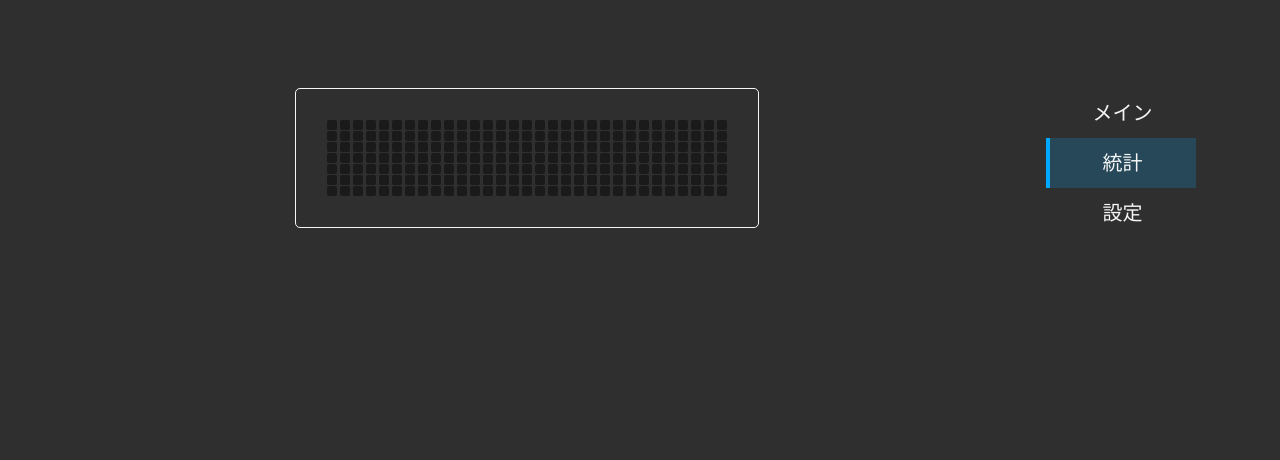
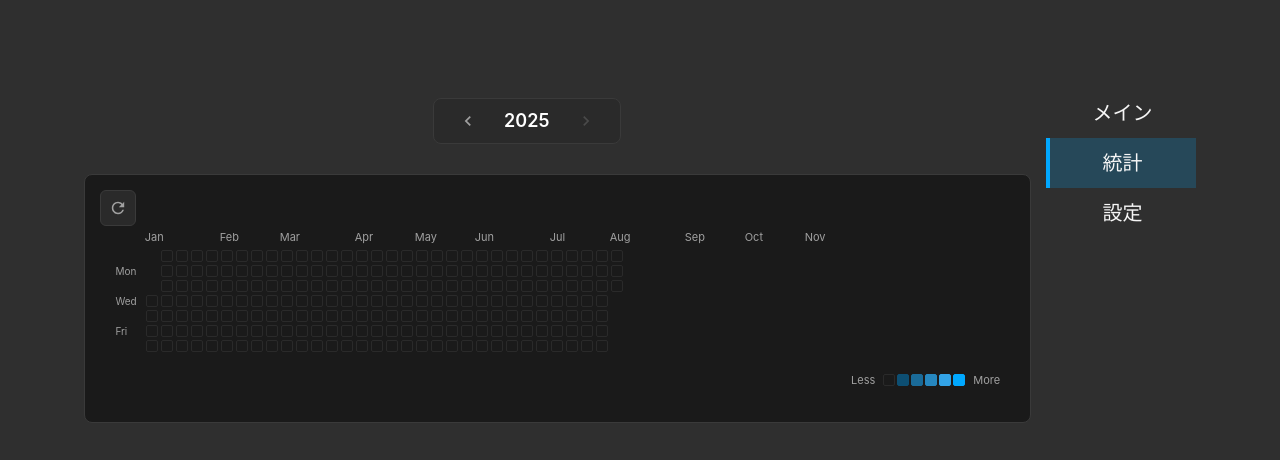
Before and after one commit to oorur1/key-display, a React (Vite) app: page / in a window 1280 px wide. Both pictures are taken after a click on the element "統計". Shown: the top 460 px of the page. Built offline with nearby package versions, Linux system fonts and the light colour scheme.

Commit message:
[add] contribution gridを作成

```diff
--- a/package.json
+++ b/package.json
@@ -14,7 +14,8 @@
     "@tauri-apps/plugin-opener": "^2",
     "dayjs": "^1.11.18",
     "react": "^19.1.0",
-    "react-dom": "^19.1.0"
+    "react-dom": "^19.1.0",
+    "react-icons": "^5.5.0"
   },
   "devDependencies": {
     "@tauri-apps/cli": "^2",
--- a/src/components/Stats.css
+++ b/src/components/Stats.css
@@ -1,20 +1,162 @@
-.heatmap-container {
-  display: inline-flex;
-  align-items: center;
-  border: solid 1px;
-  border-radius: 5px;
-  padding: 30px;
-  overflow: auto;
-  width: fit-content;
-  max-width: 90%;
+.stats-wrapper {
+  display: flex;
+  flex-direction: column;
+  gap: 20px;
+  width: 100%;
+  max-width: 1200px;
+  margin: 0 auto;
 }
 
+/* ヘッダー部分（年選択） */
+.stats-header {
+  display: flex;
+  justify-content: center;
+  align-items: center;
+  padding: 10px 0;
+}
+
+.year-selector {
+  display: flex;
+  align-items: center;
+  gap: 15px;
+  background-color: #2a2a2a;
+  border-radius: 8px;
+  padding: 8px 20px;
+  border: 1px solid #3a3a3a;
+}
+
+.year-text {
+  font-size: 18px;
+  font-weight: 600;
+  color: #ffffff;
+  min-width: 60px;
+  text-align: center;
+}
+
+.year-button {
+  background: transparent;
+  border: none;
+  color: #a0a0a0;
+  cursor: pointer;
+  padding: 4px;
+  display: flex;
+  align-items: center;
+  justify-content: center;
+  border-radius: 4px;
+  transition: all 0.2s ease;
+}
+
+.year-button:hover:not(:disabled) {
+  color: #00a8ff;
+  background-color: #3a3a3a;
+}
+
+.year-button:disabled {
+  color: #4a4a4a;
+  cursor: not-allowed;
+}
+
+.heatmap-container {
+  position: relative;
+  display: flex;
+  flex-direction: column;
+  align-items: flex-start;
+  border: solid 1px #3a3a3a;
+  border-radius: 8px;
+  padding: 50px 30px 30px 30px;
+  overflow-x: auto;
+  overflow-y: hidden;
+  background-color: #1a1a1a;
+  width: 100%;
+}
+
+/* 更新ボタン */
+.refresh-button {
+  position: absolute;
+  top: 15px;
+  left: 15px;
+  background-color: #2a2a2a;
+  border: 1px solid #3a3a3a;
+  border-radius: 6px;
+  padding: 8px;
+  cursor: pointer;
+  display: flex;
+  align-items: center;
+  justify-content: center;
+  color: #a0a0a0;
+  transition: all 0.2s ease;
+  z-index: 10;
+}
+
+.refresh-button:hover:not(:disabled) {
+  background-color: #3a3a3a;
+  color: #00a8ff;
+  border-color: #00a8ff;
+}
+
+.refresh-button:disabled {
+  cursor: not-allowed;
+  opacity: 0.5;
+}
+
+.refresh-button .spinning {
+  animation: spin 1s linear infinite;
+}
+
+@keyframes spin {
+  from {
+    transform: rotate(0deg);
+  }
+
+  to {
+    transform: rotate(360deg);
+  }
+}
+
+.month-label {
+  font-size: 11px;
+  color: #a0a0a0;
+  text-align: left;
+  flex-shrink: 0;
+}
+
+.heatmap-content {
+  display: flex;
+  gap: 8px;
+}
+
+.weekday-labels {
+  display: flex;
+  flex-direction: column;
+  gap: 1px;
+  justify-content: space-around;
+  padding-top: 24px;
+}
+
+.weekday-label {
+  font-size: 10px;
+  color: #a0a0a0;
+  height: 10px;
+  display: flex;
+  align-items: center;
+  margin: 1px 0;
+  min-width: 20px;
+}
+
+/* グリッド */
 .contribution-grid {
   display: flex;
   gap: 1px;
 }
 
+.contribution-month {
+  display: flex;
+  gap: 1px;
+}
+
 .contribution-week {
+  display: flex;
+  flex-direction: column;
   gap: 1px;
 }
 
@@ -22,30 +164,107 @@
   width: 10px;
   height: 10px;
   border-radius: 2px;
-  margin: 1px
+  margin: 1px;
+  transition: all 0.2s ease;
+  cursor: pointer;
 }
 
+.contribution-day:not(.empty):hover {
+  transform: scale(1.3);
+  border: 1px solid #00a8ff;
+  z-index: 1;
+}
+
+.contribution-day.empty {
+  background-color: transparent;
+  cursor: default;
+  border: 1px solid transparent;
+}
+
+/* レベル色定義 */
 .level-0 {
   background-color: #1a1a1a;
+  border: 1px solid #2a2a2a;
 }
 
 .level-1 {
   background-color: #0d4f73;
-
+  border: 1px solid #0d4f73;
 }
 
 .level-2 {
   background-color: #1a6b99;
+  border: 1px solid #1a6b99;
 }
 
 .level-3 {
   background-color: #2687bf;
+  border: 1px solid #2687bf;
 }
 
 .level-4 {
   background-color: #33a3e6;
+  border: 1px solid #33a3e6;
 }
 
 .level-5 {
   background-color: #00a8ff;
+  border: 1px solid #00a8ff;
 }
+
+.heatmap-legend {
+  display: flex;
+  align-items: center;
+  gap: 8px;
+  margin-top: 15px;
+  font-size: 11px;
+  color: #a0a0a0;
+  align-self: flex-end;
+}
+
+.legend-levels {
+  display: flex;
+  gap: 2px;
+}
+
+.legend-level {
+  width: 10px;
+  height: 10px;
+  border-radius: 2px;
+  cursor: pointer;
+  transition: transform 0.2s ease;
+}
+
+.legend-level:hover {
+  transform: scale(1.3);
+}
+
+.legend-text {
+  font-size: 11px;
+  color: #a0a0a0;
+}
+
+/* レスポンシブ対応 */
+@media (max-width: 768px) {
+  .heatmap-container {
+    padding: 45px 15px 20px 15px;
+  }
+
+  .contribution-day {
+    width: 8px;
+    height: 8px;
+  }
+
+  .legend-level {
+    width: 8px;
+    height: 8px;
+  }
+
+  .month-label {
+    font-size: 9px;
+  }
+
+  .weekday-label {
+    font-size: 9px;
+  }
+}
--- a/src/components/Stats.tsx
+++ b/src/components/Stats.tsx
@@ -1,71 +1,208 @@
 import dayjs from 'dayjs';
 import { useEffect, useState } from 'react';
-import { getYearStatistics, StatisticsData } from '../api/database';
+import { getYearStatistics, saveCurrentCount, StatisticsData } from '../api/database';
+import { IoMdRefresh } from 'react-icons/io';
+import { MdNavigateBefore, MdNavigateNext } from 'react-icons/md';
 
 import './Stats.css';
 
+interface MonthData {
+  monthName: string;
+  weeks: StatisticsData[][];
+}
+
 export default function Stats() {
   const [statsData, setStatsData] = useState<StatisticsData[]>([]);
+  const [heatmapData, setHeatmapData] = useState<MonthData[]>([]);
+  const [currentYear, setCurrentYear] = useState(dayjs().year());
+  const [isUpdating, setIsUpdating] = useState(false);
+
+  const weekdays = ['', 'Mon', '', 'Wed', '', 'Fri', ''];
+
+  const updateStatistics = async () => {
+    setIsUpdating(true);
+    try {
+      await saveCurrentCount()
+      const data = await getYearStatistics(currentYear);
+      setStatsData(data);
+    } catch (error) {
+      console.error('Failed to upload statistics: ', error);
+    } finally {
+      setIsUpdating(false);
+    }
+  }
+
+  const generateHeatmapData = () => {
+    const startDate = dayjs(`${currentYear}-01-01`).startOf('week');
+    const endDate = dayjs(`${currentYear}-12-31`);
     const today = dayjs();
-  const startDate = dayjs('2025-01-01');
-  const currentYear = today.year();
+    const months: MonthData[] = [];
 
-  useEffect(() => {
-    const fetchYearStatistics = async () => {
+    let currentDate = startDate;
+    let currentMonthWeeks: StatisticsData[][] = [];
+
+    while (currentDate.isBefore(endDate) || currentDate.isSame(endDate, 'day')) {
+      const week: StatisticsData[] = [];
+      const weekStart = currentDate.startOf('week');
+
+      for (let i = 0; i < 7; i++) {
+        const date = weekStart.add(i, 'day');
+
+        if (date.year() !== currentYear) {
+          week.push({ date: '', count: -1 }); // 空のセル
+        } else if (date.isAfter(today, 'day')) {
+          week.push({ date: '', count: -1 }); // 未来の日付
+        } else {
+          const dateStr = date.format('YYYY-MM-DD');
+          const data = statsData.find(item => item.date === dateStr);
+          week.push({
+            date: dateStr,
+            count: data?.count || 0,
+          });
+        }
+      }
+
+      currentMonthWeeks.push(week);
+
+      const nextWeek = currentDate.add(7, 'day');
+      // 年始のDecemberだけ表示しない
+      if ((nextWeek.month() !== currentDate.month() || nextWeek.isAfter(endDate))
+        && !(nextWeek.month() == 0 && currentDate.month() == 11)) {
+        months.push({
+          monthName: currentDate.format('MMM'),
+          weeks: currentMonthWeeks,
+        });
+        currentMonthWeeks = [];
+      }
+
+      currentDate = nextWeek;
+    }
+
+    return months;
+  };
+
+  const fetchYearStatistics = async (year: number) => {
     try {
-        const data = await getYearStatistics(currentYear);
+      const data = await getYearStatistics(year);
       setStatsData(data);
     } catch (error) {
       console.error('Failed to fetch year statistics:', error);
     }
   }
-    fetchYearStatistics();
+
+  const handleYearChange = (direction: 'prev' | 'next') => {
+    const newYear = direction === 'prev' ? currentYear - 1 : currentYear + 1;
+    setCurrentYear(newYear);
+  }
+
+  const getLevel = (count: number): number => {
+    if (count === -1) return -1;
+    if (count === 0) return 0;
+    if (count < 25000) return 1;
+    if (count < 50000) return 2;
+    if (count < 75000) return 3;
+    if (count < 100000) return 4;
+    return 5;
+  };
+
+  useEffect(() => {
+    fetchYearStatistics(currentYear);
   }, [currentYear])
 
-  const generateHeatmapData = () => {
-    const weeks = [];
-    let currentDate = startDate;
-
-    while (currentDate.isBefore(today) || currentDate.isSame(today, 'day')) {
-      const week = [];
-      for (let i = 0; i < 7; i++) {
-        const dateStr = currentDate.format('YYYY-MM-DD');
-        const data = statsData.find(item => item.date === dateStr);
-
-        week.push({
-          date: dateStr,
-          count: data?.count || 0,
-        });
-
-        currentDate = currentDate.add(1, 'day');
-        if (currentDate.isAfter(today, 'day'))
-          break;
-      }
-      weeks.push(week);
-      if (currentDate.isAfter(today, 'day'))
-        break;
-    }
-    return weeks;
-  }
-
-  const heatmapData = generateHeatmapData();
+  useEffect(() => {
+    setHeatmapData(generateHeatmapData());
+  }, [statsData]);
 
   return (
-    <>
+    <div className='stats-wrapper'>
+      <div className='stats-header'>
+        <div className="year-selector">
+          <button
+            onClick={() => handleYearChange('prev')}
+            className="year-button"
+            aria-label="Previous year"
+          >
+            <MdNavigateBefore size={20} />
+          </button>
+          <span className="year-text">{currentYear}</span>
+          <button
+            onClick={() => handleYearChange('next')}
+            className="year-button"
+            aria-label="Next year"
+            disabled={currentYear >= dayjs().year()}
+          >
+            <MdNavigateNext size={20} />
+          </button>
+        </div>
+      </div>
+
       <div className="heatmap-container">
+        <button
+          onClick={updateStatistics}
+          className="refresh-button"
+          disabled={isUpdating}
+          aria-label="Refresh statistics"
+        >
+          <IoMdRefresh size={18} className={isUpdating ? 'spinning' : ''} />
+        </button>
+
+        <div className="heatmap-content">
+          {/* 曜日ラベル */}
+          <div className="weekday-labels">
+            {weekdays.map((day, index) => (
+              <div key={index} className="weekday-label">{day}</div>
+            ))}
+          </div>
+
+          {/* ヒートマップグリッド */}
           <div className="contribution-grid">
-          {heatmapData.map((week, weekIndex) => (
-            <div key={weekIndex} className='contribution-week'>
-              {week.map((day) => (
-                <div key={day.date}
-                  className={`contribution-day level-${Math.min(Math.floor(day.count / 25000), 5)}`}
-                >
+            {heatmapData.map((month, monthIndex) => (
+              <div className='contribution-month-wrapper'>
+                {/* 月ラベル */}
+                <div className='month-label'>
+                  {month.monthName}
                 </div>
-              ))}
+
+                <div key={monthIndex} className="contribution-month">
+                  {month.weeks.map((week, weekIndex) => (
+                    <div key={weekIndex} className="contribution-week">
+                      {week.map((day, dayIndex) => {
+                        const level = getLevel(day.count);
+                        return (
+                          <div
+                            key={`${monthIndex}-${weekIndex}-${dayIndex}`}
+                            className={`contribution-day ${level === -1 ? 'empty' : `level-${level}`
+                              }`}
+                            title={
+                              day.date
+                                ? `${day.date}: ${day.count.toLocaleString()} keys`
+                                : ''
+                            }
+                          />
+                        );
+                      })}
                     </div>
                   ))}
                 </div>
               </div>
-    </>
+            ))}
+          </div>
+        </div>
+
+        {/* 凡例 */}
+        <div className="heatmap-legend">
+          <span className="legend-text">Less</span>
+          <div className="legend-levels">
+            <div className="legend-level level-0" title="No contributions" />
+            <div className="legend-level level-1" title="1-24,999 keys" />
+            <div className="legend-level level-2" title="25,000-49,999 keys" />
+            <div className="legend-level level-3" title="50,000-74,999 keys" />
+            <div className="legend-level level-4" title="75,000-99,999 keys" />
+            <div className="legend-level level-5" title="100,000+ keys" />
+          </div>
+          <span className="legend-text">More</span>
+        </div>
+      </div>
+    </div>
   );
 };
```
Also changed, not shown: src/api/database.ts (+9 -0 lines), 1 other file (tests, documents, lock files or other folders). Lines whose indentation alone changed are shown as unchanged.
